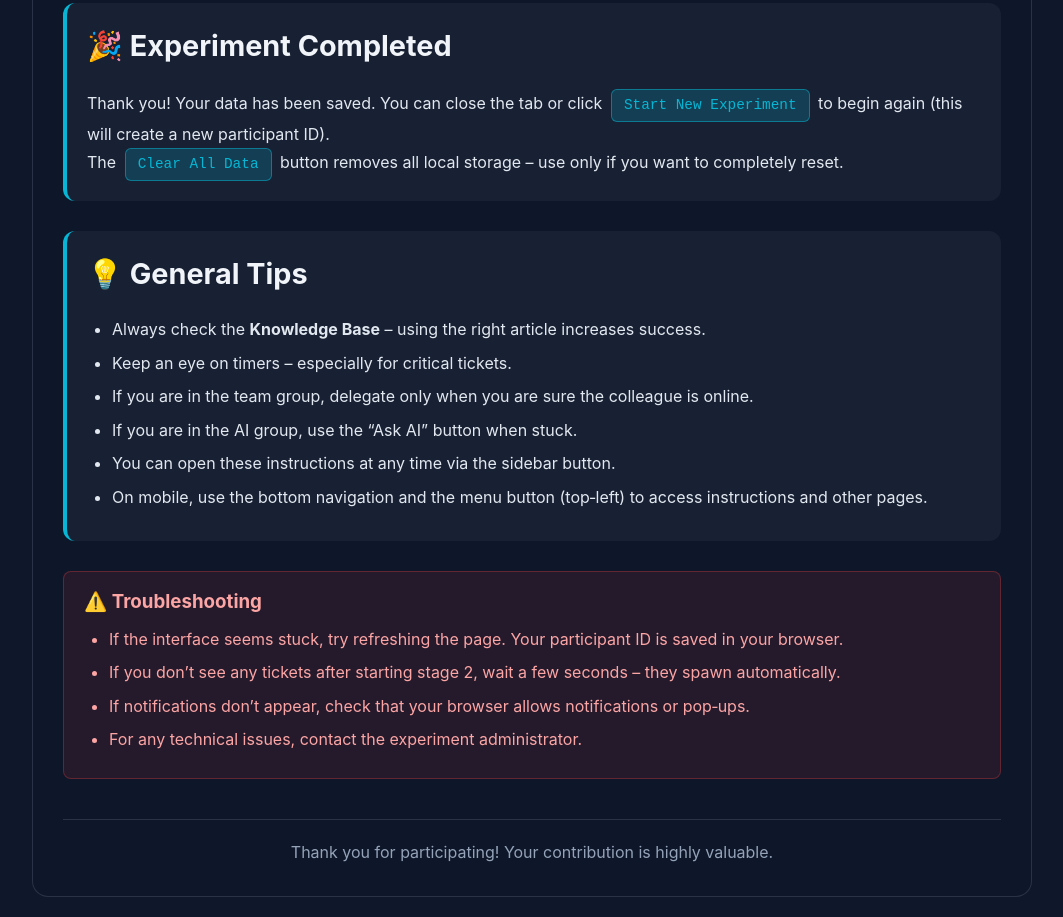
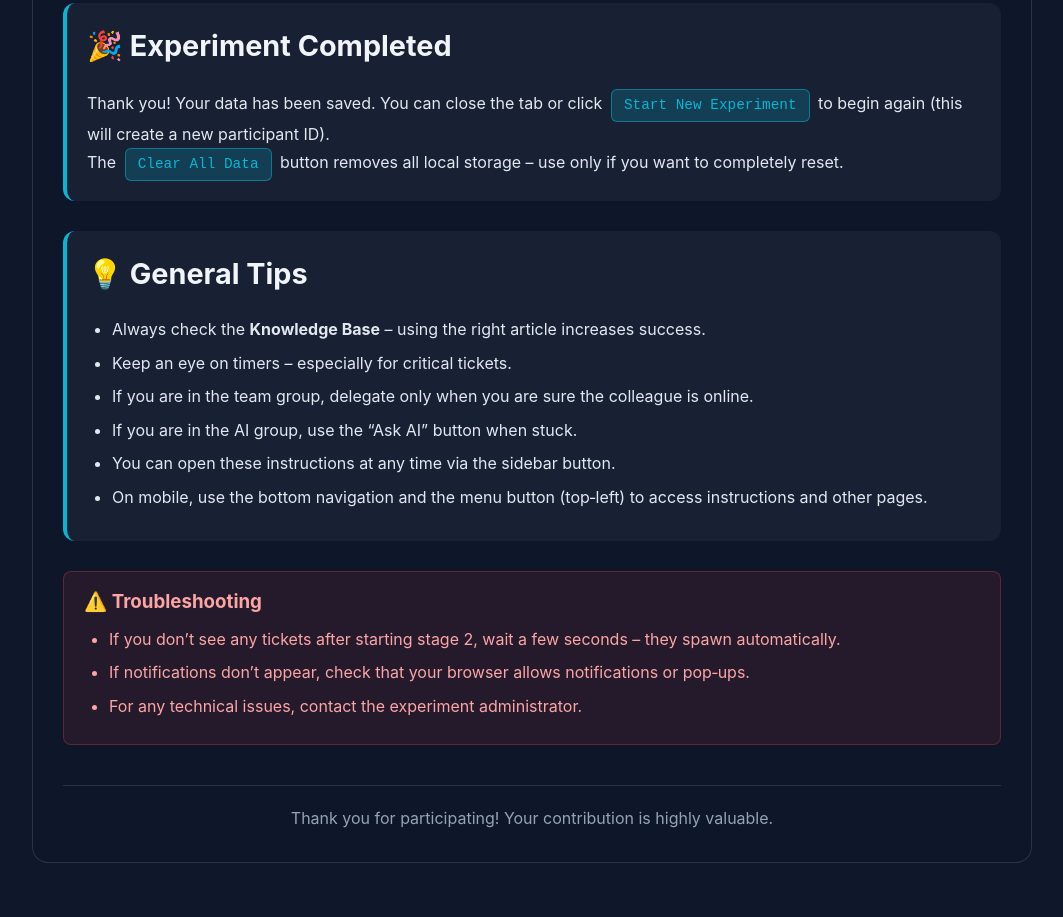
Before and after one commit to astarch-code/server, a website: page public/instructions.html in a window 1280 px wide. Shown: the part 5801-6718 px from the top of the page, without its empty margins (108-1171 px from the left). After the commit the page ends 6684 px from the top, so only its background shows below. Drawn offline with Linux system fonts and the light colour scheme.

Commit message:
Small changes in the instruction

```diff
--- a/public/instructions.html
+++ b/public/instructions.html
@@ -438,7 +438,6 @@
         <div class="warning">
             <h3 style="color:#fca5a5;">⚠️ Troubleshooting</h3>
             <ul>
-                <li>If the interface seems stuck, try refreshing the page. Your participant ID is saved in your browser.</li>
                 <li>If you don’t see any tickets after starting stage 2, wait a few seconds – they spawn automatically.</li>
                 <li>If notifications don’t appear, check that your browser allows notifications or pop‑ups.</li>
                 <li>For any technical issues, contact the experiment administrator.</li>
```
Also changed, not shown: 1 other file.
